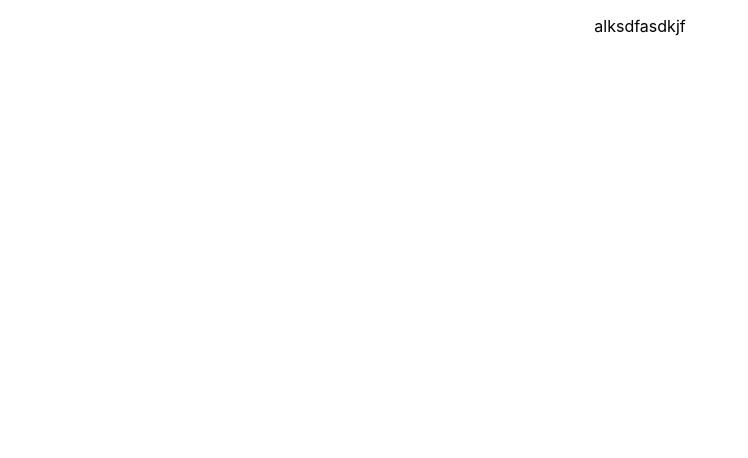
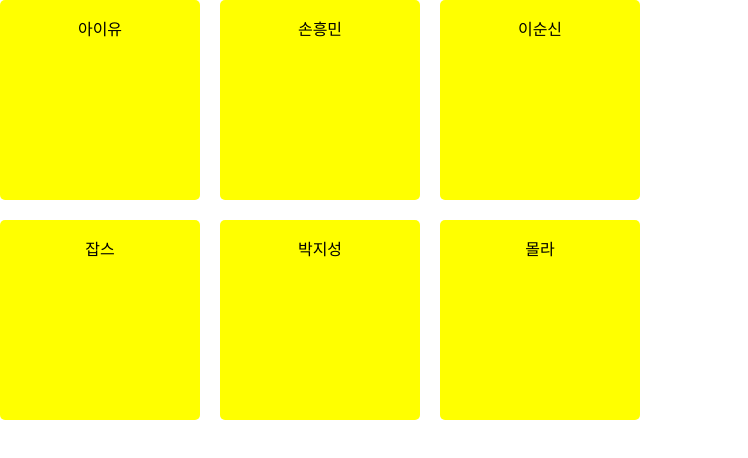
Before and after one commit to SoHotHackathon/timetraveler, a React (Create React App) app: page /MainPage in a window 1280 px wide. Shown: the top 458 px of the page, without its empty margins (0-748 px from the left). Built offline with nearby package versions, Linux system fonts and the light colour scheme.

Commit message:
mainpage추가

```diff
--- a/package.json
+++ b/package.json
@@ -9,6 +9,7 @@
     "react": "^18.2.0",
     "react-dom": "^18.2.0",
     "react-scripts": "5.0.1",
+    "sass": "^1.62.1",
     "web-vitals": "^2.1.4"
   },
   "scripts": {
--- a/src/App.js
+++ b/src/App.js
@@ -1,11 +1,13 @@
 import logo from './logo.svg';
 import './App.css';
 import StartPage from './pages/StartPage/StartPage';
+import MainPage from './pages/MainPage/MainPage';
 
 function App() {
   return (
     <div className="App">
-      <StartPage />
+      {/* <StartPage /> */}
+      <MainPage />
     </div>
   );
 }
--- /dev/null
+++ b/src/pages/MainPage/Box/Box.js
@@ -0,0 +1,13 @@
+import React from 'react';
+import "./Box.scss"
+
+const Box = (props) => {
+    let Name = props.name;
+    return (
+        <div className='box'>
+            <p>{Name}</p>
+        </div>
+    );
+}
+
+export default Box;
--- /dev/null
+++ b/src/pages/MainPage/Box/Box.scss
@@ -0,0 +1,7 @@
+.box {
+  width: 200px;
+  height: 200px;
+  background-color: yellow;
+  border-radius: 5px;
+  margin-right: 30px;
+}
--- /dev/null
+++ b/src/pages/MainPage/MainPage.js
@@ -0,0 +1,20 @@
+import React from 'react';
+import Box from './Box/Box';
+import './MainPage.scss';
+
+function MainPage() {
+    return (
+        <div>
+          <div className='container'>
+            <Box name="아이유"/>
+            <Box name="손흥민"/>
+            <Box name="이순신"/>
+            <Box name="잡스"/>
+            <Box name="박지성"/>
+            <Box name="몰라"/>
+          </div>
+        </div>
+    );
+}
+
+export default MainPage;
--- /dev/null
+++ b/src/pages/MainPage/MainPage.scss
@@ -0,0 +1,7 @@
+.container {
+  display: grid;
+  grid-template-columns: repeat(3, 200px);
+  grid-template-rows: repeat(2, 200px);
+  height: 100%;
+  gap: 20px;
+}
```
Also changed, not shown: 1 other file (tests, documents, lock files or other folders).
